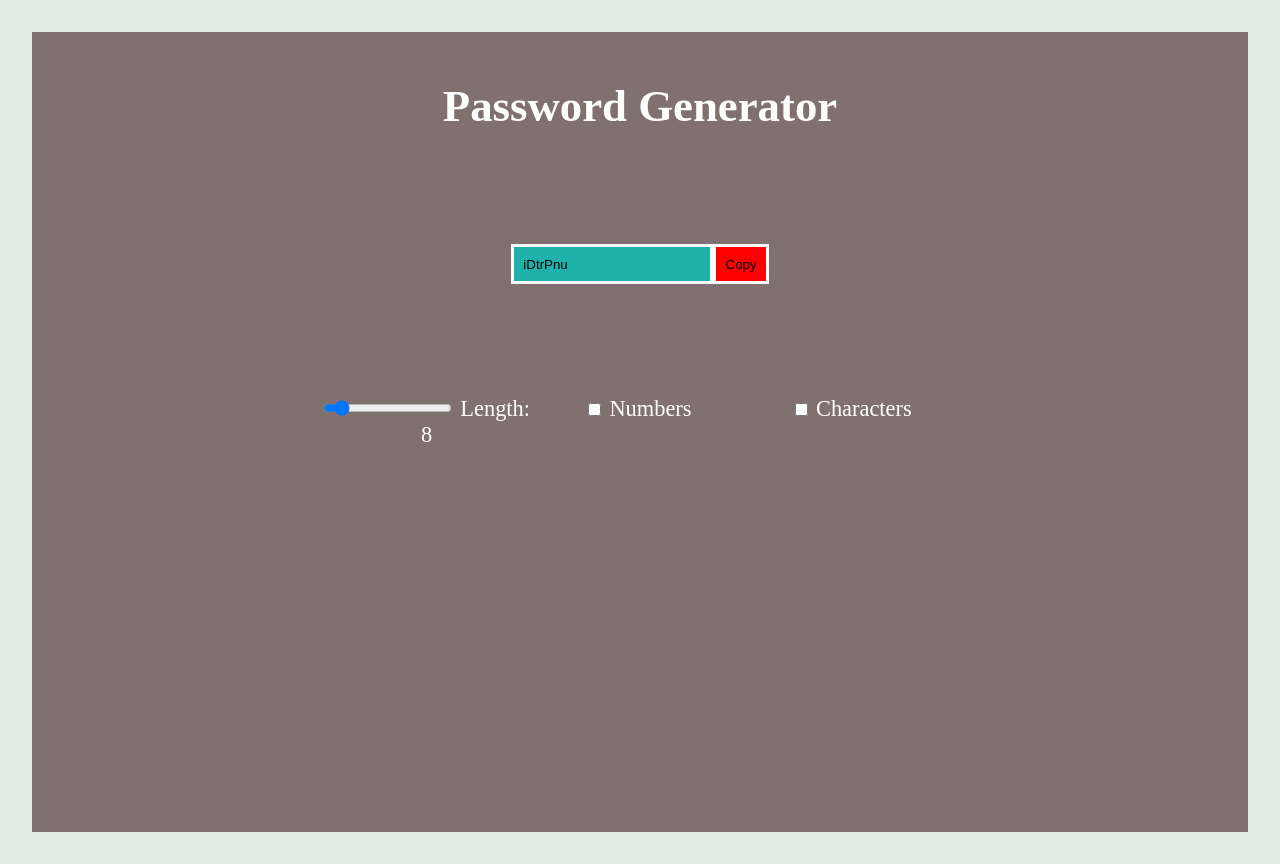
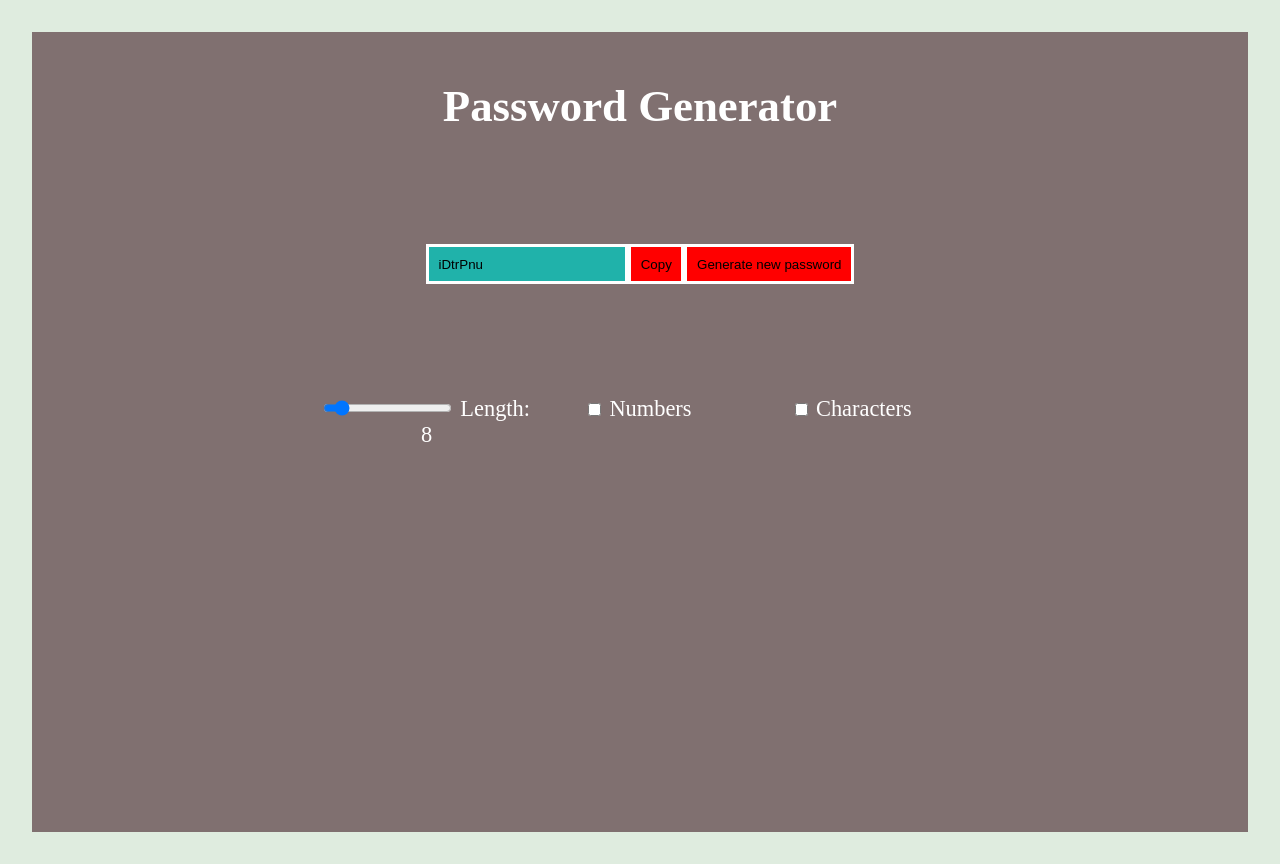
Before and after one commit to JohanSwannie/React-Exercise13, a React (Vite) app: page / in a window 1280 px wide. Built offline with nearby package versions, Linux system fonts and the light colour scheme.

Commit message:
Update App JSX Component

```diff
--- a/src/App.jsx
+++ b/src/App.jsx
@@ -3,6 +3,7 @@
 
 function App() {
   const [passwordLength, setPasswordLength] = useState(8);
+  const [newPassword, setNewPassword] = useState(false);
   const [numbersAllowed, setNumbersAllowed] = useState(false);
   const [charactersAllowed, setCharactersAllowed] = useState(false);
   const [password, setPassword] = useState("");
@@ -27,7 +28,7 @@
 
   useEffect(() => {
     generatePassword();
-  }, [passwordLength, numbersAllowed, charactersAllowed]);
+  }, [newPassword, passwordLength, numbersAllowed, charactersAllowed]);
 
   return (
     <>
@@ -37,11 +38,14 @@
           <input
             type="text"
             value={password}
-            // readOnly
+            readOnly
             placeholder="Password"
             ref={passwordRef}
           />
           <button onClick={copyPasswordToClipboard}>Copy</button>
+          <button onClick={() => setNewPassword((prevValue) => !prevValue)}>
+            Generate new password
+          </button>
         </div>
         <div>
           <div className="bottom-row">
```
